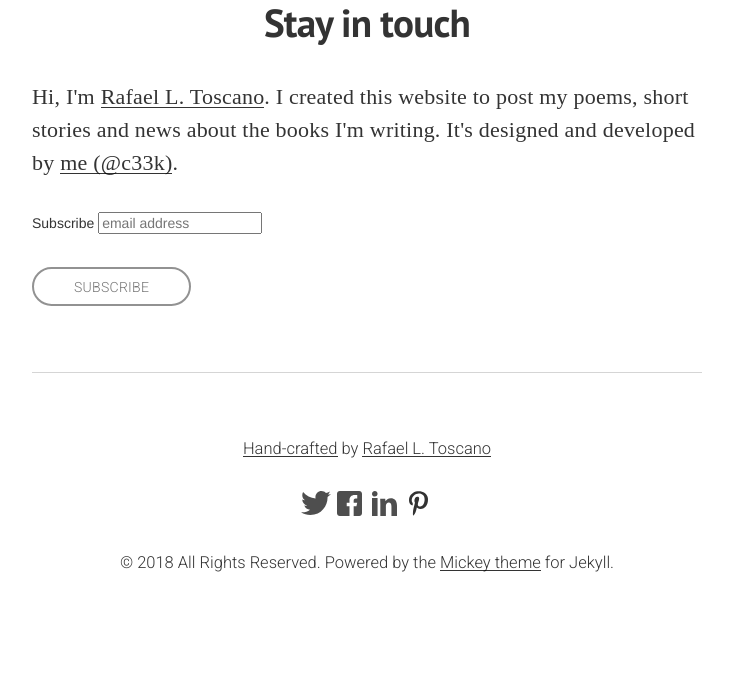
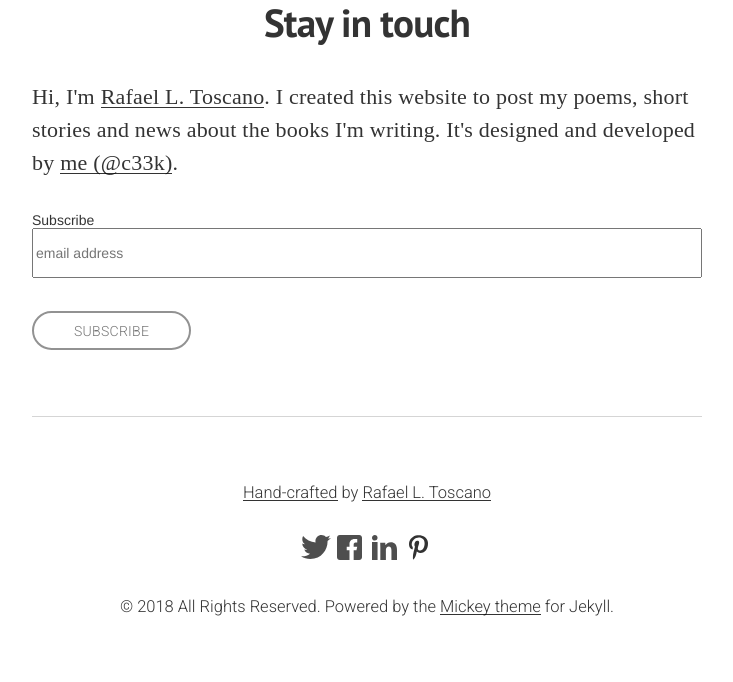
Before and after one commit to c33k/c33k.github.io, a Jekyll site: the page built from about/index.md, in a window 1280 px wide. Shown: the part 1520-2202 px from the top of the page, without its empty margins (273-1006 px from the left). Built offline with Jekyll 4.4.1, drawn with Linux system fonts in a browser that asks for light colours; nearby versions of some CDN libraries; some web fonts are replaced; comment, search, counter and statistics services are not loaded; before the commit the page ends 2158 px from its top, so only the background shows below that.

Commit message:
Update dependencies and fix subscribe style

```diff
--- a/_includes/subscribe.html
+++ b/_includes/subscribe.html
@@ -16,7 +16,7 @@
           <form action="https://otoscano.us18.list-manage.com/subscribe/post?u=b2f7ae5999f056a652d8f53c6&amp;id=c837484647" method="post" id="mc-embedded-subscribe-form" name="mc-embedded-subscribe-form" class="validate" target="_blank" novalidate>
               <div id="mc_embed_signup_scroll">
             <label for="mce-EMAIL">Subscribe</label>
-          <input type="email" value="" name="EMAIL" class="email" id="mce-EMAIL" placeholder="email address" required>
+            <input type="email" value="" style="width: 100%; height: 50px;" name="EMAIL" class="email" id="mce-EMAIL" placeholder="email address" required>
               <!-- real people should not fill this in and expect good things - do not remove this or risk form bot signups-->
               <div style="position: absolute; left: -5000px;" aria-hidden="true"><input type="text" name="b_b2f7ae5999f056a652d8f53c6_c837484647" tabindex="-1" value=""></div>
               <div class="clear"><input type="submit" value="Subscribe" name="subscribe" id="mc-embedded-subscribe" class="button"></div>
```
Also changed, not shown: Gemfile.lock. Lines whose indentation alone changed are shown as unchanged.
